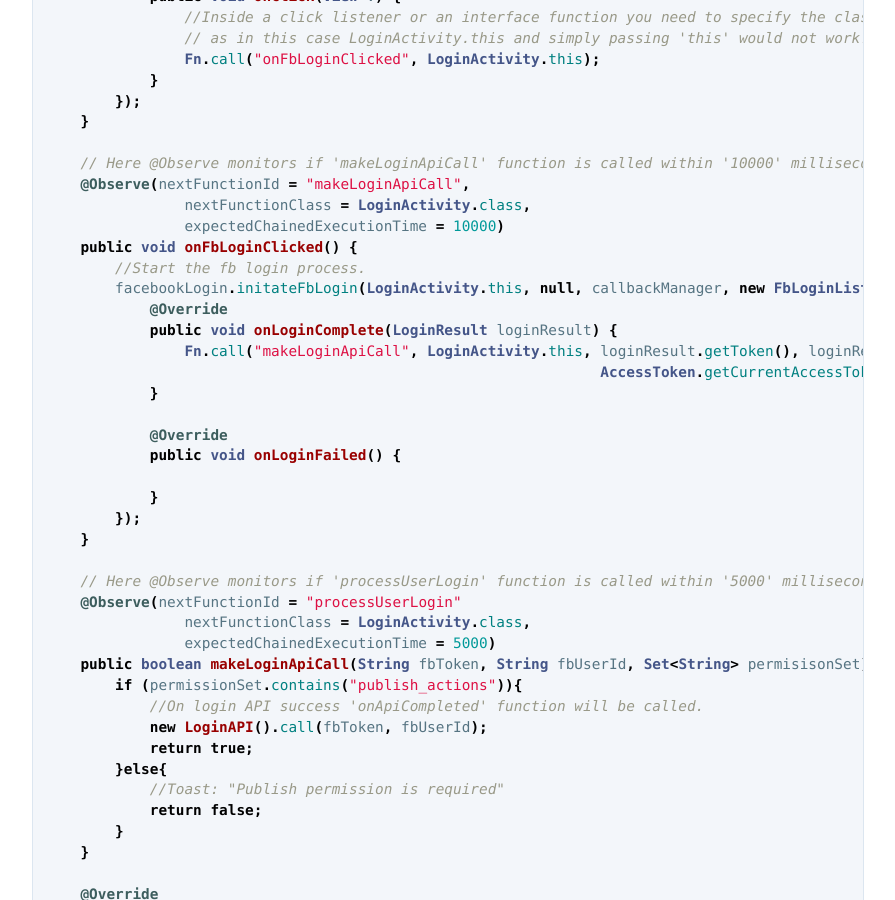
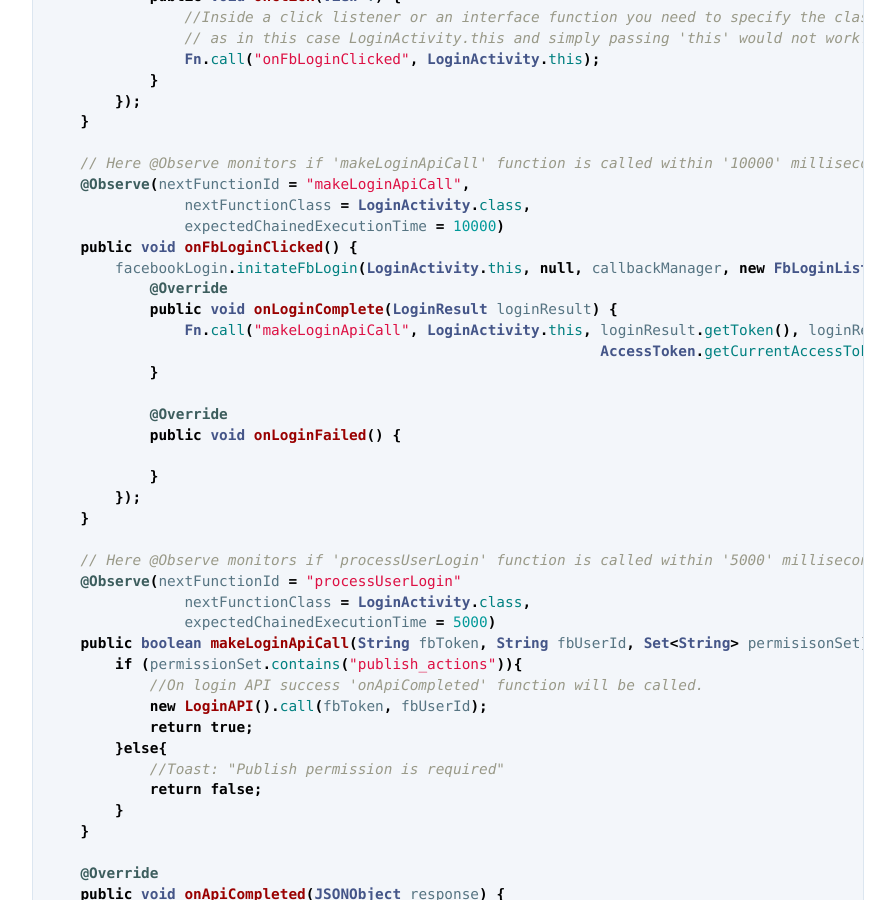
Before and after one commit to finotes/finotes.github.io, a Jekyll site: the page built from _posts/2018-01-19-android-java-docs.md, in a window 1280 px wide and 900 px high, scrolled down 10220 px. Shown: the whole window, without its empty margins (192-1087 px from the left). Built offline with Jekyll 4.4.1, drawn with Linux system fonts in a browser that asks for light colours.

Commit message:
Update 2018-01-19-android-java-docs.md

```diff
--- a/_posts/2018-01-19-android-java-docs.md
+++ b/_posts/2018-01-19-android-java-docs.md
@@ -417,7 +417,6 @@ public class LoginActivity extends ObservableAppCompatActivity {
                 nextFunctionClass = LoginActivity.class,
                 expectedChainedExecutionTime = 10000)
     public void onFbLoginClicked() {
-        //Start the fb login process.
         facebookLogin.initateFbLogin(LoginActivity.this, null, callbackManager, new FbLoginListener() {
             @Override
             public void onLoginComplete(LoginResult loginResult) {
```
